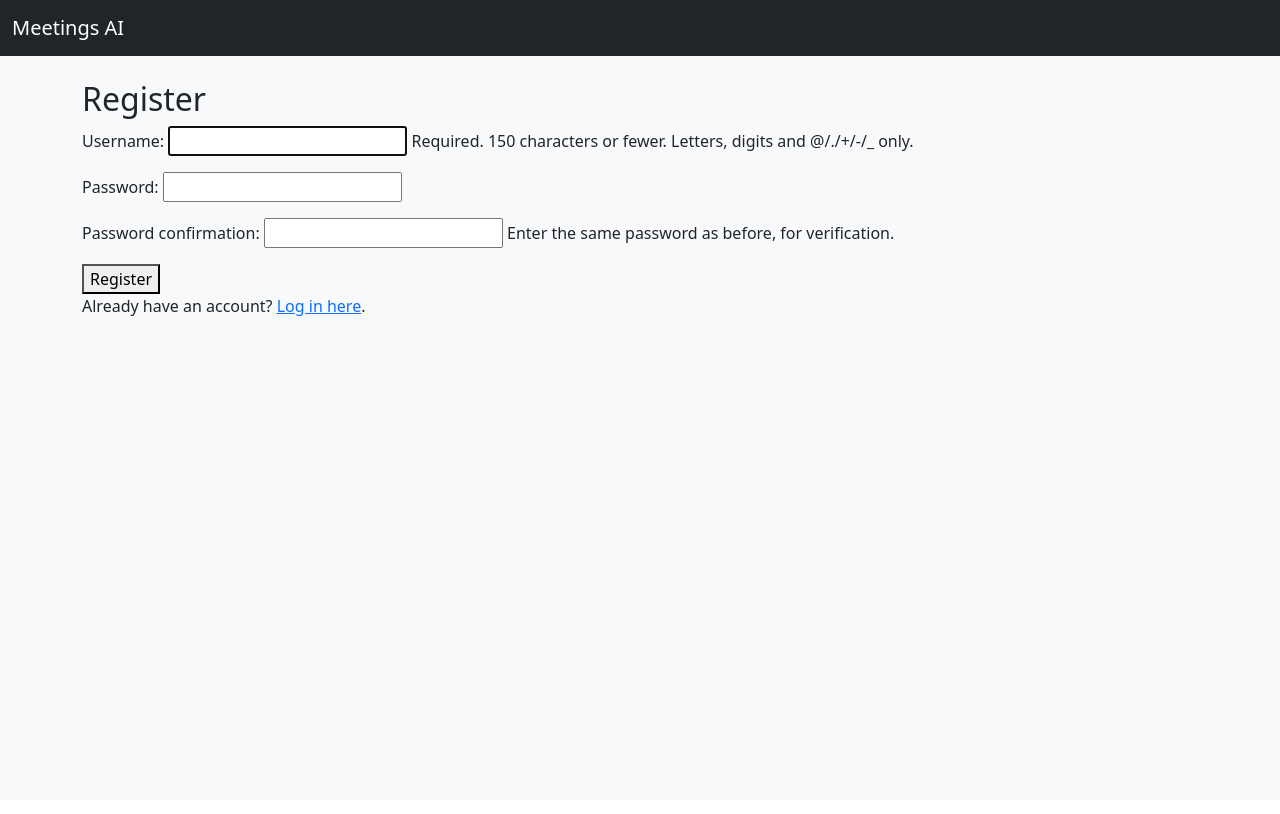
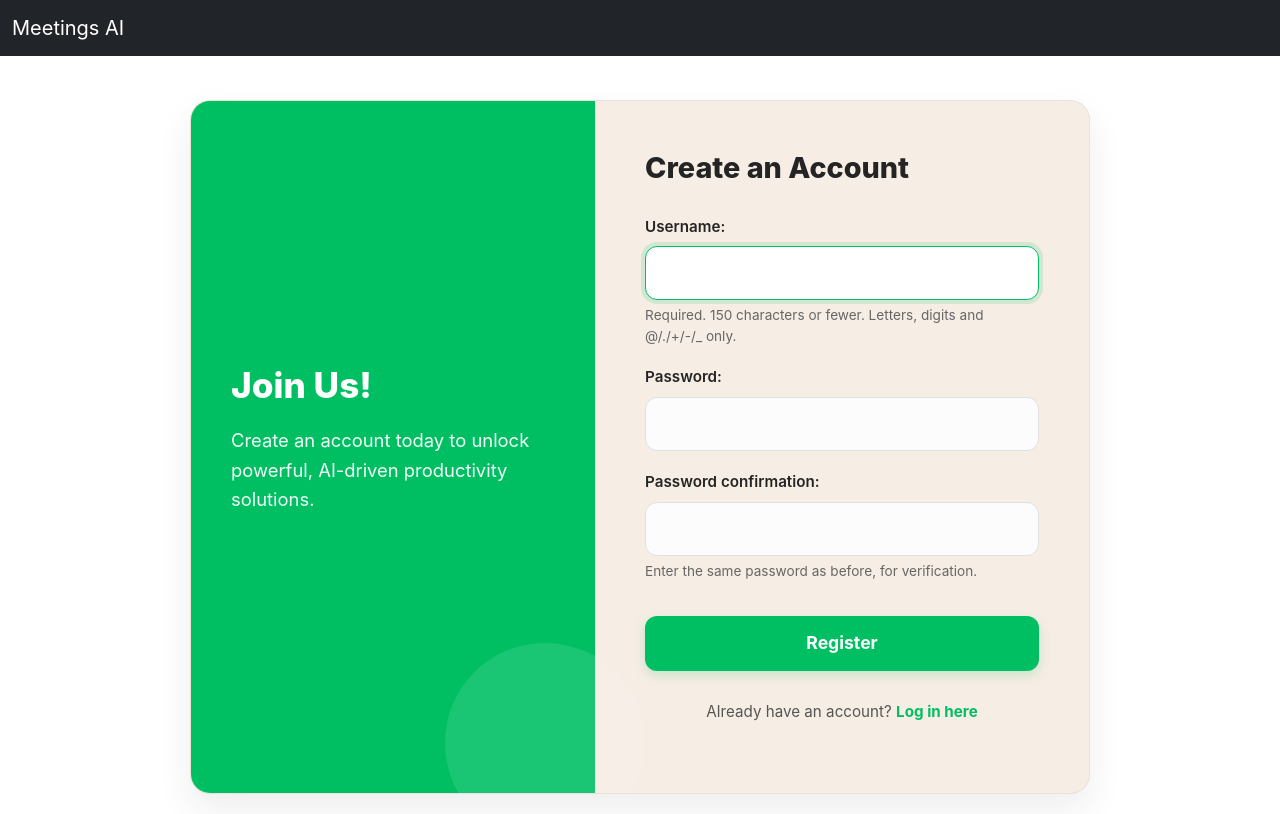
Before and after one commit to dhatrilangalia-png/finalyearproject, a Django app: page /users/register/ in a window 1280 px wide. Before the commit the page ends 316 px from the top, so only its background shows below. Run offline with Django 5.2, Linux system fonts and the light colour scheme.

Commit message:
Styling login-and-register

```diff
--- a/static/css/style.css
+++ b/static/css/style.css
@@ -1,4 +1,201 @@
-/* Minimal custom CSS */
+/* Global variables and resets */
+:root {
+    --primary-color: #00bf63;
+    --primary-hover: #00a656;
+    --text-dark: #242424;
+    --bg-light: #ffffff;
+    --card-bg: #f6ede4;
+    --border-color: #e0e0e0;
+}
+
 body {
-    background-color: #f8f9fa;
+    background-color: var(--bg-light);
+    color: var(--text-dark);
+    font-family:
+        "Inter", "Segoe UI", Roboto, "Helvetica Neue", Arial, sans-serif;
+    -webkit-font-smoothing: antialiased;
 }
+
+/* --- Auth Card Layout --- */
+
+.auth-wrapper {
+    min-height: calc(100vh - 140px);
+    display: flex;
+    align-items: center;
+    justify-content: center;
+    padding: 20px;
+}
+
+.auth-card {
+    background: var(--card-bg);
+    border-radius: 20px;
+    box-shadow: 0 15px 35px rgba(36, 36, 36, 0.08);
+    overflow: hidden;
+    display: flex;
+    max-width: 900px;
+    width: 100%;
+    border: 1px solid rgba(0, 0, 0, 0.05);
+}
+
+.auth-sidebar {
+    background-color: var(--primary-color);
+    color: #ffffff;
+    padding: 50px 40px;
+    display: flex;
+    flex-direction: column;
+    justify-content: center;
+    width: 45%;
+    position: relative;
+}
+
+/* A subtle decorative element for the sidebar */
+.auth-sidebar::after {
+    content: "";
+    position: absolute;
+    bottom: -50px;
+    right: -50px;
+    width: 200px;
+    height: 200px;
+    background: rgba(255, 255, 255, 0.1);
+    border-radius: 50%;
+}
+
+.auth-sidebar h2 {
+    font-weight: 800;
+    font-size: 2.2rem;
+    margin-bottom: 20px;
+    position: relative;
+    z-index: 1;
+}
+
+.auth-sidebar p {
+    font-size: 1.15rem;
+    line-height: 1.6;
+    opacity: 0.95;
+    position: relative;
+    z-index: 1;
+}
+
+.auth-form-container {
+    padding: 50px;
+    width: 55%;
+    display: flex;
+    flex-direction: column;
+    justify-content: center;
+}
+
+.auth-form-container h2 {
+    color: var(--text-dark);
+    font-weight: 800;
+    margin-bottom: 30px;
+    font-size: 1.8rem;
+}
+
+/* Form Styles Override for Django's default rendering */
+.auth-form-container p {
+    margin-bottom: 20px;
+}
+
+.auth-form-container label {
+    font-weight: 600;
+    margin-bottom: 8px;
+    display: block;
+    color: var(--text-dark);
+    font-size: 0.95rem;
+}
+
+.auth-form-container input[type="text"],
+.auth-form-container input[type="password"],
+.auth-form-container input[type="email"] {
+    width: 100%;
+    padding: 14px 18px;
+    border: 1.5px solid var(--border-color);
+    border-radius: 12px;
+    font-size: 1rem;
+    color: var(--text-dark);
+    background-color: #fcfcfc;
+    transition: all 0.3s ease;
+}
+
+.auth-form-container input:focus {
+    outline: none;
+    border-color: var(--primary-color);
+    background-color: #ffffff;
+    box-shadow: 0 0 0 4px rgba(0, 191, 99, 0.15);
+}
+
+.auth-form-container .helptext {
+    font-size: 0.85rem;
+    color: #666;
+    margin-top: 5px;
+    display: block;
+}
+
+ul.errorlist {
+    color: #dc3545;
+    padding-left: 20px;
+    margin-top: 5px;
+    font-size: 0.9rem;
+}
+
+.btn-auth {
+    background-color: var(--primary-color);
+    color: #ffffff;
+    padding: 14px 24px;
+    border: none;
+    border-radius: 12px;
+    font-size: 1.1rem;
+    font-weight: 700;
+    cursor: pointer;
+    transition: all 0.3s ease;
+    width: 100%;
+    margin-top: 15px;
+    box-shadow: 0 4px 12px rgba(0, 191, 99, 0.2);
+}
+
+.btn-auth:hover {
+    background-color: var(--primary-hover);
+    transform: translateY(-2px);
+    box-shadow: 0 6px 16px rgba(0, 191, 99, 0.3);
+}
+
+.btn-auth:active {
+    transform: translateY(1px);
+    box-shadow: 0 2px 8px rgba(0, 191, 99, 0.2);
+}
+
+.auth-links {
+    margin-top: 30px;
+    text-align: center;
+    font-size: 0.95rem;
+    color: #555;
+}
+
+.auth-links a {
+    color: var(--primary-color);
+    text-decoration: none;
+    font-weight: 700;
+    transition: color 0.3s ease;
+}
+
+.auth-links a:hover {
+    color: var(--primary-hover);
+    text-decoration: underline;
+}
+
+/* Responsive auth card */
+@media (max-width: 768px) {
+    .auth-card {
+        flex-direction: column;
+        max-width: 500px;
+    }
+    .auth-sidebar {
+        width: 100%;
+        padding: 40px 30px;
+        text-align: center;
+    }
+    .auth-form-container {
+        width: 100%;
+        padding: 40px 30px;
+    }
+}
--- a/templates/users/register.html
+++ b/templates/users/register.html
@@ -1,13 +1,26 @@
-{% extends "base.html" %}
-
-{% block content %}
-<div class="register-container">
-  <h2>Register</h2>
-  <form method="post">
-    {% csrf_token %}
-    {{ form.as_p }}
-    <button type="submit">Register</button>
-  </form>
-  <p>Already have an account? <a href="/accounts/login/">Log in here</a>.</p>
+{% extends "base.html" %} {% block content %}
+<div class="auth-wrapper">
+    <div class="auth-card">
+        <div class="auth-sidebar">
+            <h2>Join Us!</h2>
+            <p>
+                Create an account today to unlock powerful, AI-driven
+                productivity solutions.
+            </p>
+        </div>
+        <div class="auth-form-container">
+            <h2>Create an Account</h2>
+            <form method="post">
+                {% csrf_token %} {{ form.as_p }}
+                <button type="submit" class="btn-auth">Register</button>
+            </form>
+            <div class="auth-links">
+                <p>
+                    Already have an account?
+                    <a href="/accounts/login/">Log in here</a>
+                </p>
+            </div>
+        </div>
+    </div>
 </div>
 {% endblock %}
```
Also changed, not shown: templates/registration/login.html (+24 -11 lines).
